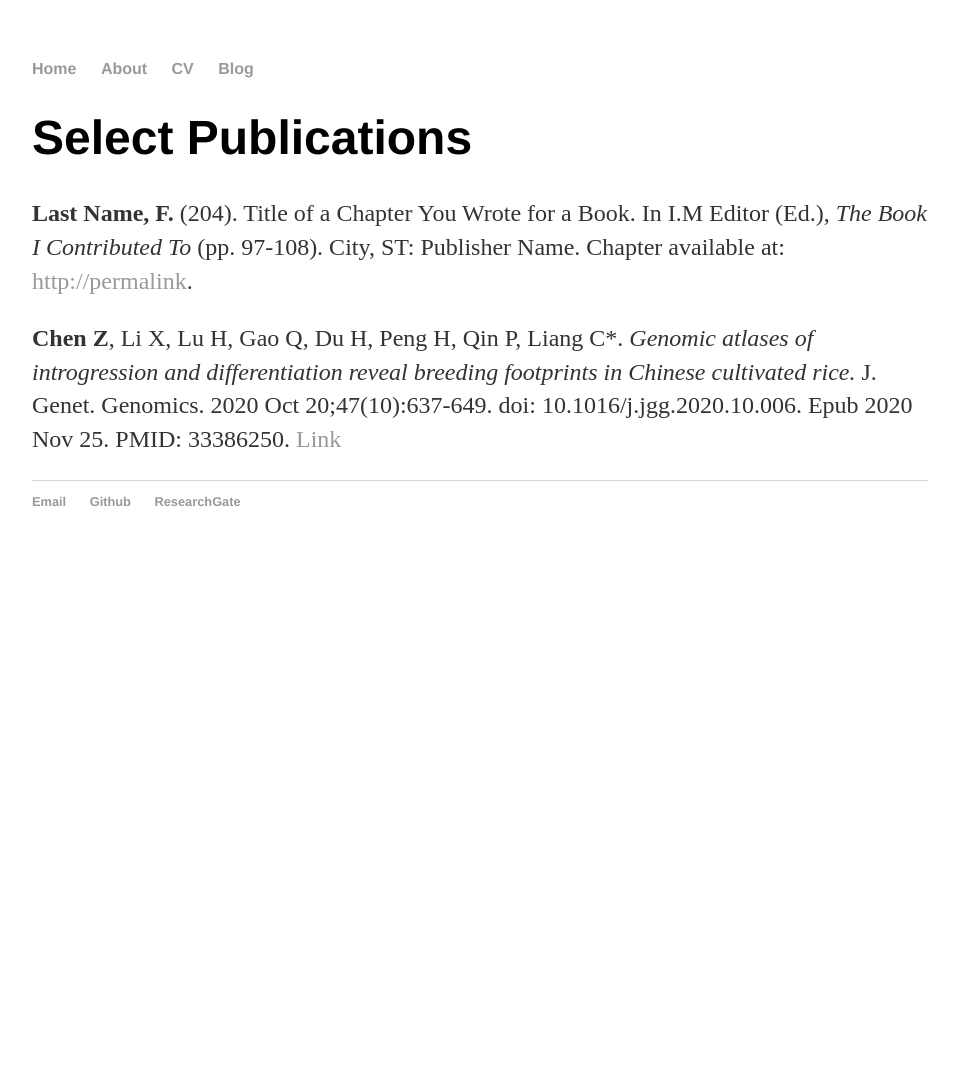
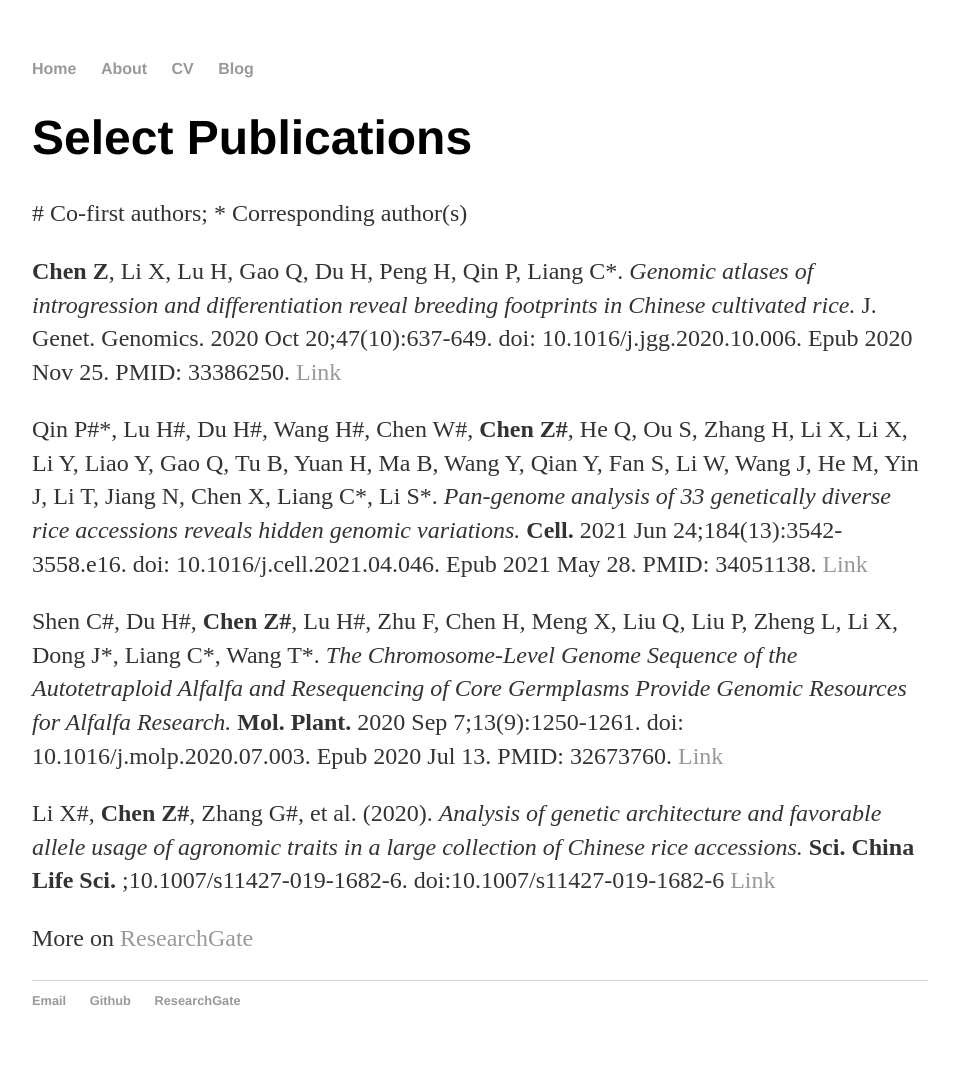
Before and after one commit to zhuochenbioinfo/zhuochenbioinfo.github.io, a Jekyll site: the page built from Publications/index.html, in a window 1280 px wide. Shown: the whole page, without its empty margins (160-1119 px from the left). Built offline with Jekyll 4.4.1, drawn with Linux system fonts in a browser that asks for light colours; before the commit the page ends 900 px from its top, so only the background shows below that.

Commit message:
Initial commit

```diff
--- a/Publications/index.html
+++ b/Publications/index.html
@@ -4,8 +4,15 @@ title: Publications
 ---
 
 	<div class="Publications">
-					<h1>Select Publications</h1>
-					<p><strong>Last Name, F.</strong> (204). Title of a Chapter You Wrote for a Book. In I.M Editor (Ed.), <em>The Book I Contributed To </em> (pp. 97-108). City, ST: Publisher Name. Chapter available at: <a href="#">http://permalink</a>.
-          <p> <strong>Chen Z</strong>, Li X, Lu H, Gao Q, Du H, Peng H, Qin P, Liang C*. <em>Genomic atlases of introgression and differentiation reveal breeding footprints in Chinese cultivated rice.</em> J. Genet. Genomics. 2020 Oct 20;47(10):637-649. doi: 10.1016/j.jgg.2020.10.006. Epub 2020 Nov 25. PMID: 33386250.
-            <a href="https://www.sciencedirect.com/science/article/pii/S1673852720301752?via%3Dihub">Link</a>
+		<h1>Select Publications</h1>
+		<p> # Co-first authors; * Corresponding author(s)
+		<p> <strong>Chen Z</strong>, Li X, Lu H, Gao Q, Du H, Peng H, Qin P, Liang C*. <em>Genomic atlases of introgression and differentiation reveal breeding footprints in Chinese cultivated rice.</em> J. Genet. Genomics. 2020 Oct 20;47(10):637-649. doi: 10.1016/j.jgg.2020.10.006. Epub 2020 Nov 25. PMID: 33386250.
+        	<a href="https://www.sciencedirect.com/science/article/pii/S1673852720301752?via%3Dihub">Link</a>
+		<p> Qin P#*, Lu H#, Du H#, Wang H#, Chen W#, <strong>Chen Z#</strong>, He Q, Ou S, Zhang H, Li X, Li X, Li Y, Liao Y, Gao Q, Tu B, Yuan H, Ma B, Wang Y, Qian Y, Fan S, Li W, Wang J, He M, Yin J, Li T, Jiang N, Chen X, Liang C*, Li S*. <em>Pan-genome analysis of 33 genetically diverse rice accessions reveals hidden genomic variations.</em> <strong>Cell.</strong> 2021 Jun 24;184(13):3542-3558.e16. doi: 10.1016/j.cell.2021.04.046. Epub 2021 May 28. PMID: 34051138.
+			<a href="https://www.sciencedirect.com/science/article/pii/S009286742100581X">Link</a>
+		<p> Shen C#, Du H#, <strong>Chen Z#</strong>, Lu H#, Zhu F, Chen H, Meng X, Liu Q, Liu P, Zheng L, Li X, Dong J*, Liang C*, Wang T*. <em>The Chromosome-Level Genome Sequence of the Autotetraploid Alfalfa and Resequencing of Core Germplasms Provide Genomic Resources for Alfalfa Research.</em> <strong>Mol. Plant.</strong> 2020 Sep 7;13(9):1250-1261. doi: 10.1016/j.molp.2020.07.003. Epub 2020 Jul 13. PMID: 32673760.
+			<a href="https://www.sciencedirect.com/science/article/pii/S1674205220302161">Link</a>
+		<p> Li X#, <strong>Chen Z#</strong>, Zhang G#, et al. (2020). <em>Analysis of genetic architecture and favorable allele usage of agronomic traits in a large collection of Chinese rice accessions.</em> <strong>Sci. China Life Sci.</strong> ;10.1007/s11427-019-1682-6. doi:10.1007/s11427-019-1682-6
+			<a href="https://link.springer.com/article/10.1007%2Fs11427-019-1682-6">Link</a>
+		<p> More on <a ref="https://www.researchgate.net/profile/Zhuo-Chen-11/research">ResearchGate</a>
 	</div>
```
